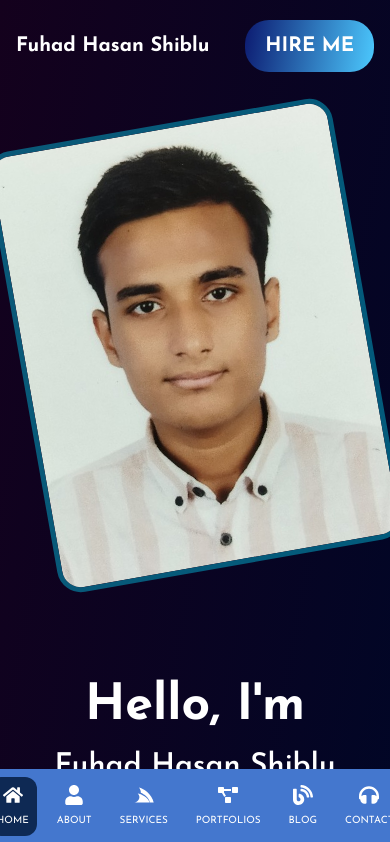
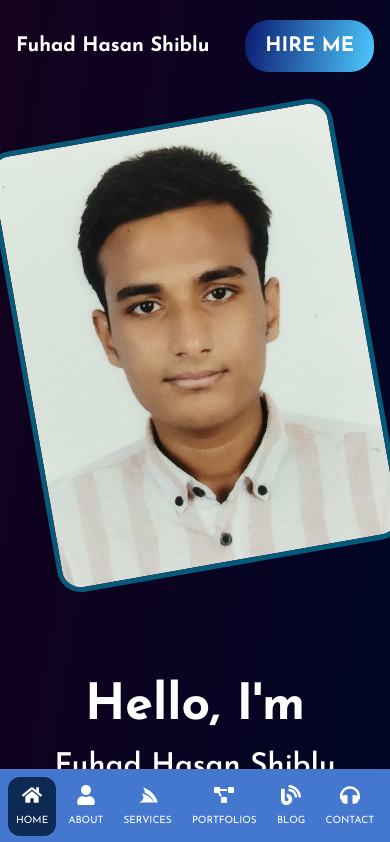
Before and after one commit to fuhad-shiblu/MyPortfolioWebsite, a React (Vite) app: page / in a window 390 px wide. Shown: the top 842 px of the page. Built offline with nearby package versions, Linux system fonts and the light colour scheme.

Commit message:
fixed position in mobile menu

```diff
--- a/src/assets/Components/Navbar/Navbar.jsx
+++ b/src/assets/Components/Navbar/Navbar.jsx
@@ -3,7 +3,6 @@ import './Navbar.css'
 import { FaHome } from "react-icons/fa";
 import { FaUser } from "react-icons/fa";
 import { FaServicestack } from "react-icons/fa";
-import { GiSkills } from "react-icons/gi";
 import { FaProjectDiagram } from "react-icons/fa";
 import { FaBlog } from "react-icons/fa";
 import { FaHeadphones } from "react-icons/fa";
@@ -12,7 +11,7 @@ const Navbar = () => {
   return (
     <>
     <div className="w-full px-1 py-2 bg-[#4477CE] fixed bottom-0 z-10 block md:hidden">
-        <ul className='flex gap-3 items-center justify-center px-1'>
+        <ul className='flex items-center justify-between px-1'>
             <li><NavLink to={'/'} className={({ isActive }) => isActive ? "text-[10px] text-white font-normal uppercase p-2 bg-[#0E2954] rounded-xl flex flex-col items-center gap-2" : "text-[10px] text-white font-normal uppercase p-2 hover:bg-[#0E2954] rounded-xl transition-all flex flex-col items-center gap-2"}><FaHome className='text-xl'/>home</NavLink></li>
             <li><NavLink to={'/about'} className={({ isActive }) => isActive ? "text-[10px] text-white font-normal uppercase p-2 bg-[#0E2954] rounded-xl flex flex-col items-center gap-2" : "text-[10px] text-white font-normal uppercase p-2 hover:bg-[#0E2954] rounded-xl transition-all flex flex-col items-center gap-2"}><FaUser className='text-xl'/>about</NavLink></li>
             <li><NavLink to={'/services'} className={({ isActive }) => isActive ? "text-[10px] text-white font-normal uppercase p-2 bg-[#0E2954] rounded-xl flex flex-col items-center gap-2" : "text-[10px] text-white font-normal uppercase p-2 hover:bg-[#0E2954] rounded-xl transition-all flex flex-col items-center gap-2"}><FaServicestack className='text-xl'/>services</NavLink></li>
```
